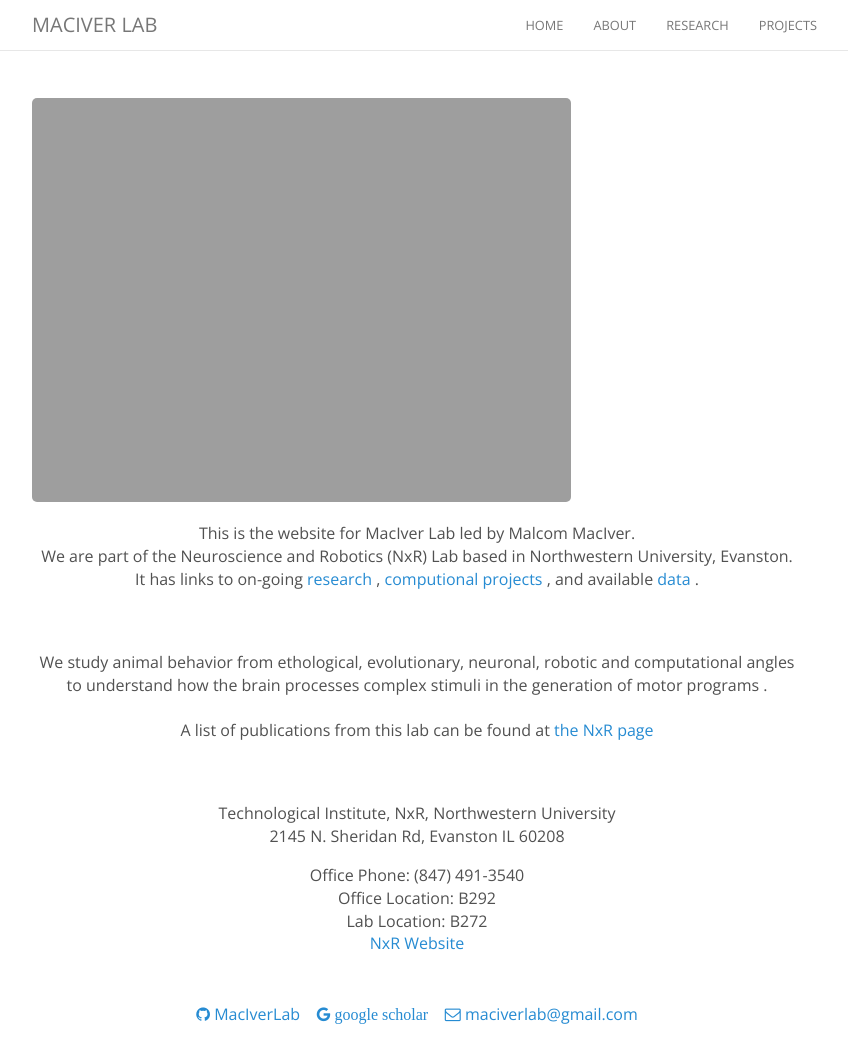
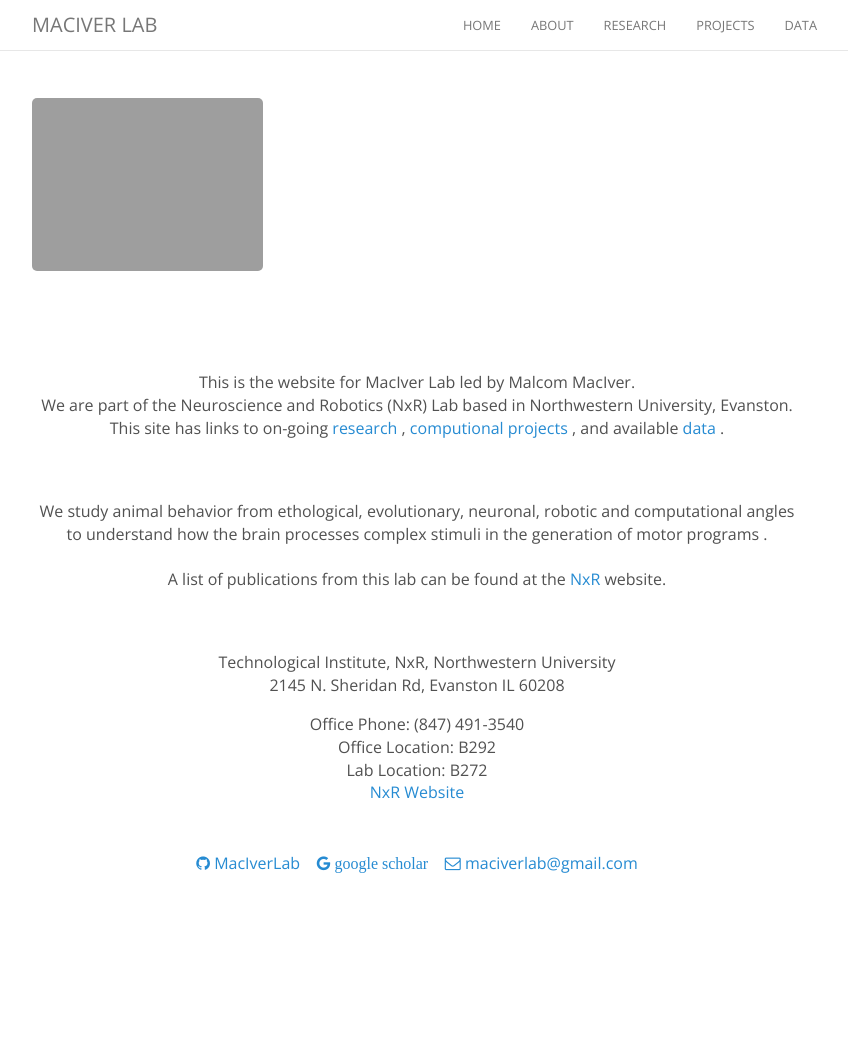
Before and after one commit to maciverlab/maciverlab.github.io, a Jekyll site: the page built from index.html, in a window 1280 px wide and 1046 px high. Shown: the whole window, without its empty margins (223-1071 px from the left). Built offline with Jekyll 4.4.1, drawn with Linux system fonts in a browser that asks for light colours; nearby versions of some CDN libraries; comment, search, counter and statistics services are not loaded.

Commit message:
added data page

```diff
--- a/_config.yml
+++ b/_config.yml
@@ -28,8 +28,8 @@
     href:           "/research"
   - name:           "PROJECTS"
     href:           "/projects"
-#  - name:           "people"
-#    href:           "/people"
+  - name:           "DATA"
+    href:           "/data"
 
 
 # Sass
@@ -62,6 +62,9 @@
   projects:
     output: true
     permalink: /projects/:title/index.html
+  data:
+    output: true
+    permalink: /data/:title/index.html
 #  people:
 #    output: true
 #    permalink: /people/:title/index.html
--- a/index.html
+++ b/index.html
@@ -4,15 +4,15 @@
 
 <div class='container'>
     <header class="masthead text-center">
-     <img src="{{site.url}}/assets/pnas_cover.png" width="70%" height="70%"/>
-
+     <img src="{{site.url}}/assets/pnas_cover.png" width="30%" height="30%"/>
+      <br><br><br><br>
       <p> This is the website for MacIver Lab led by Malcom MacIver. <br>
       We are part of the Neuroscience and Robotics (NxR) Lab based in Northwestern University, Evanston. <br>
-      It has links to on-going <a href="{{site.url}}/research"> research </a>, <a href="{{site.url}}/projects"> computional projects </a>, and available <a href="{{sit.url}}/data"> data </a>.</p> <br><br>
+      This site has links to on-going <a href="{{site.url}}/research"> research </a>, <a href="{{site.url}}/projects"> computional projects </a>, and available <a href="{{sit.url}}/data"> data </a>.</p> <br><br>
 
       <p> We study animal behavior from ethological, evolutionary, neuronal, robotic and computational angles <br>
       to understand how the brain processes complex stimuli in the generation of motor programs . <br><br>
-      A list of publications from this lab can be found at <a href="http://nxr.northwestern.edu/publications?f[search]=maciver"> the NxR page </a> </p> <br><br>
+      A list of publications from this lab can be found at the <a href="http://nxr.northwestern.edu/publications?f[search]=maciver"> NxR </a> website. </p> <br><br>
 
       <p>Technological Institute, NxR, Northwestern University<br>
         2145 N. Sheridan Rd, Evanston IL 60208
```
Also changed, not shown: data/index.html (added, +29 -0 lines).
